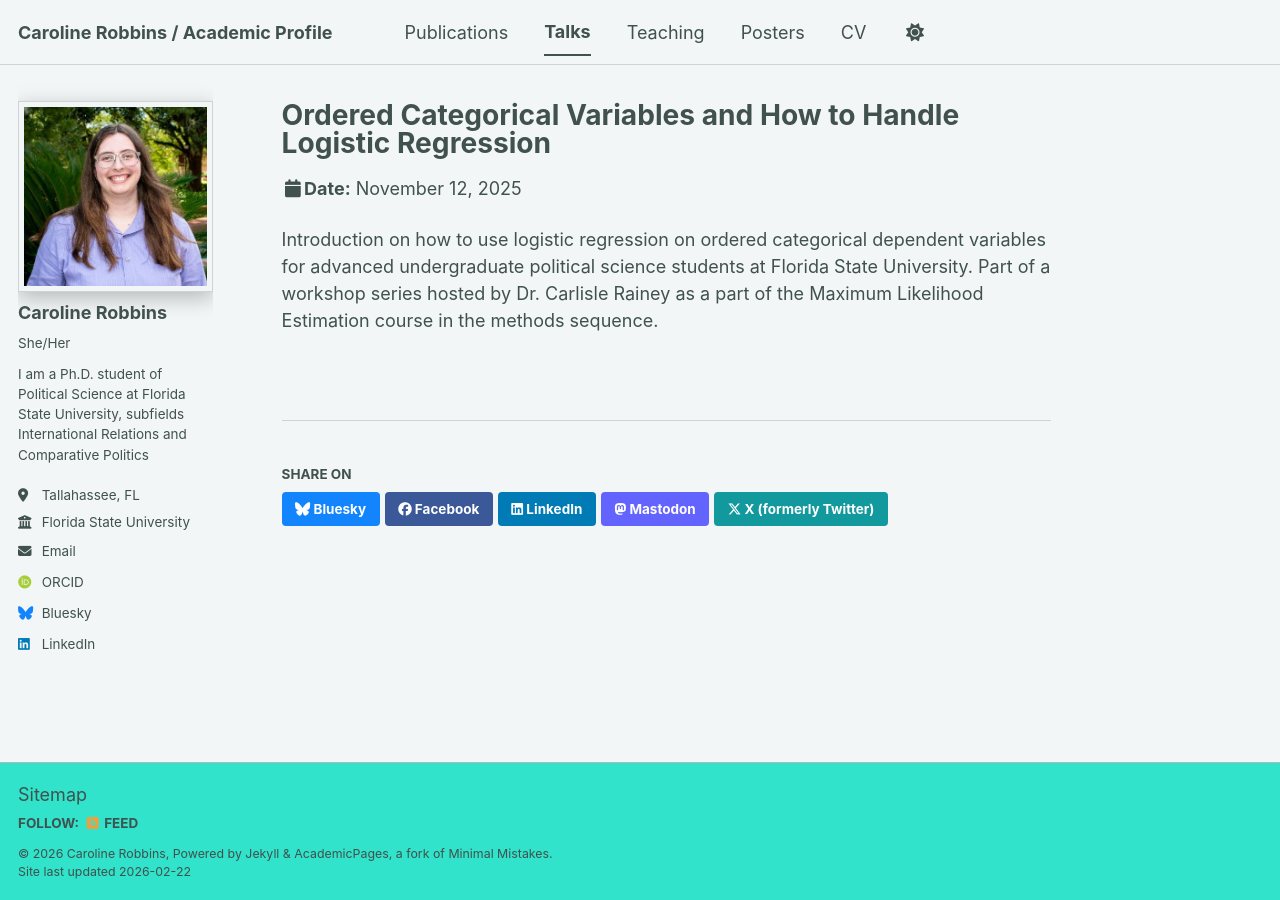
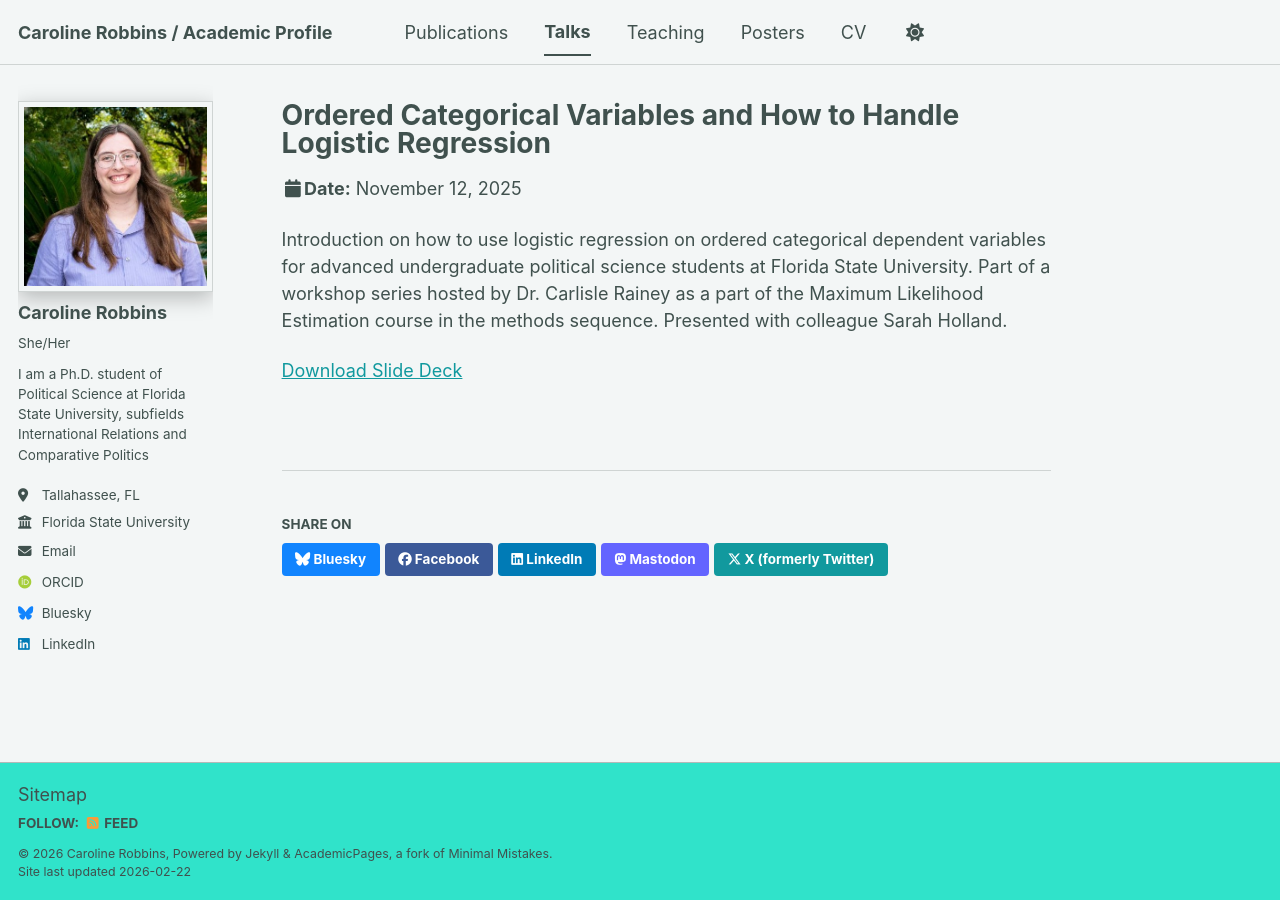
Before and after one commit to crobbinsphd/crobbinsphd.github.io, a Jekyll site: the page built from _talks/talks-1.md, in a window 1280 px wide. Built offline with Jekyll 4.4.1, drawn with Linux system fonts in a browser that asks for light colours; some web fonts are replaced; a script bundle is joined from its source files by our own code; library files that are not in the unit come from our copies.

Commit message:
Update talks-1.md

```diff
--- a/_talks/talks-1.md
+++ b/_talks/talks-1.md
@@ -8,4 +8,6 @@ date: 2025-11-12
 location: "Tallahasee, FL, USA"
 ---
 
-Introduction on how to use logistic regression on ordered categorical dependent variables for advanced undergraduate political science students at Florida State University. Part of a workshop series hosted by Dr. Carlisle Rainey as a part of the Maximum Likelihood Estimation course in the methods sequence.
+Introduction on how to use logistic regression on ordered categorical dependent variables for advanced undergraduate political science students at Florida State University. Part of a workshop series hosted by Dr. Carlisle Rainey as a part of the Maximum Likelihood Estimation course in the methods sequence. Presented with colleague Sarah Holland.
+
+[Download Slide Deck](/files/orderedcategoricalworkshop.pdf)
```
